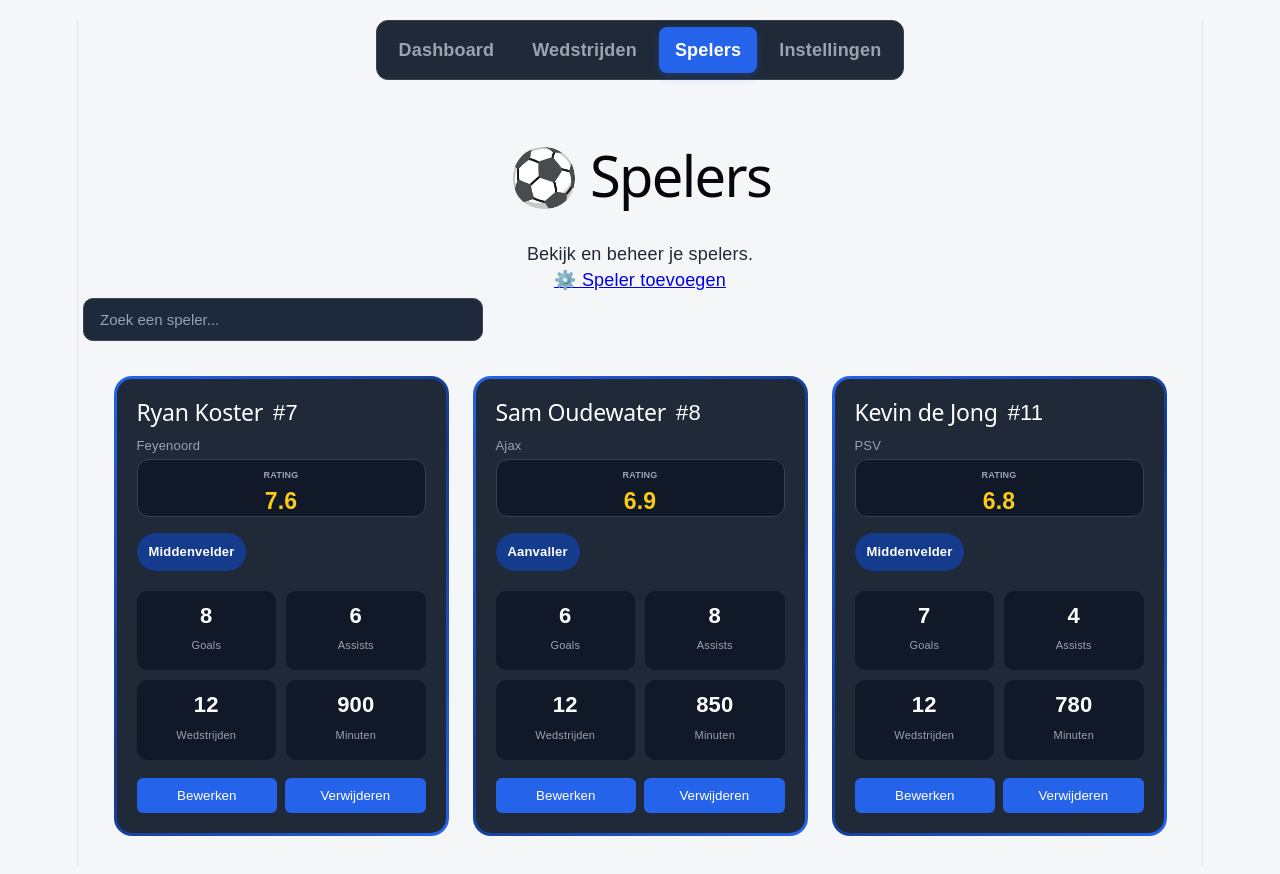
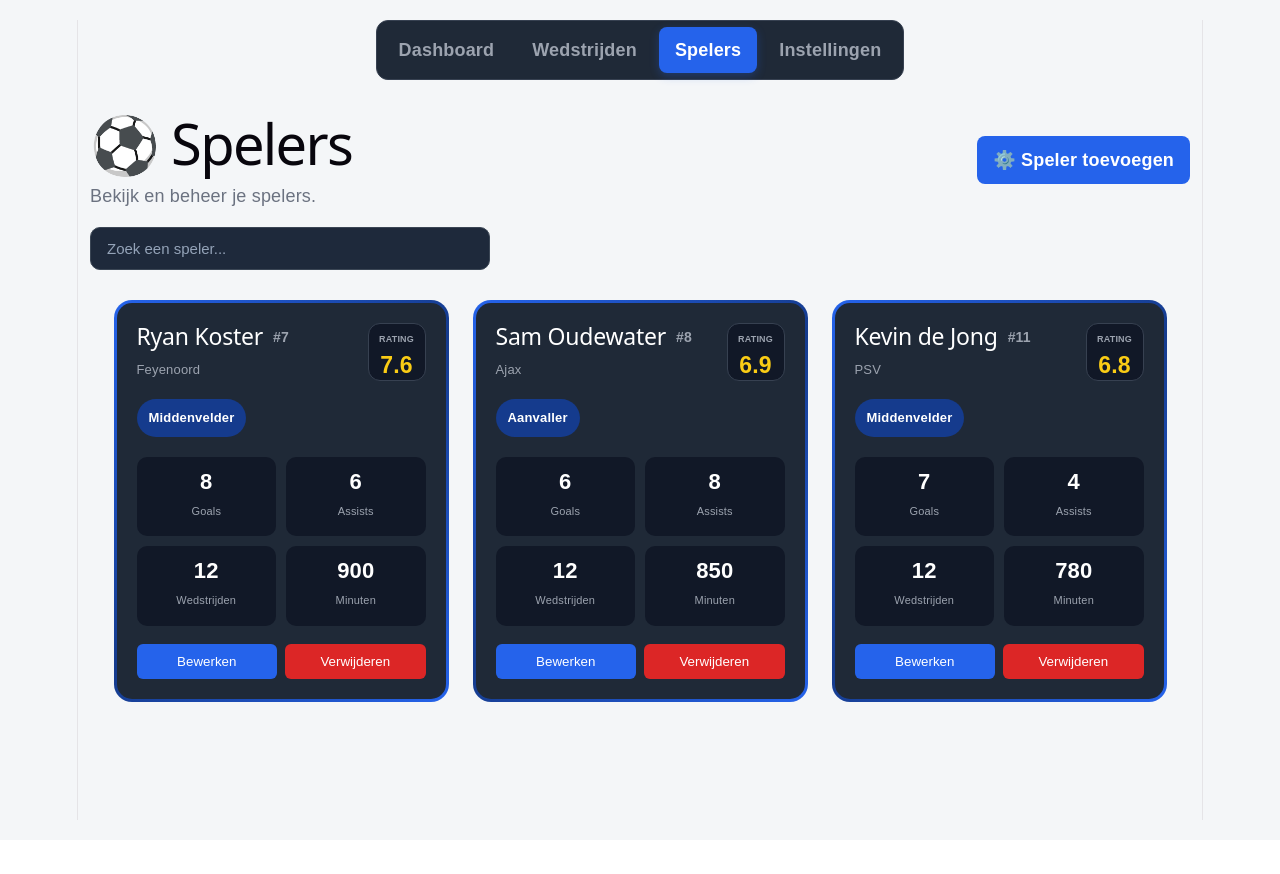
Before and after one commit to Ryan050409/simpel-design, a React (Vite) app: page /spelers in a window 1280 px wide. Shown: the top 874 px of the page. After the commit the page ends 840 px from the top, so only its background shows below. Built offline with nearby package versions, Linux system fonts and the light colour scheme.

Commit message:
spelerspagina met css wat netter aan het makn

```diff
--- a/src/App.css
+++ b/src/App.css
@@ -287,6 +287,82 @@ nav a.active {
   gap: 24px;
   max-width: 1100px;
   margin: 30px auto;
+}
+.players-page {
+  width: 100%;
+}
+
+.players-page-header {
+  display: flex;
+  align-items: center;
+  justify-content: space-between;
+  gap: 20px;
+  max-width: 1100px;
+  margin: 0 auto 18px;
+  text-align: left;
+}
+
+.players-page-header h1 {
+  margin: 0 0 6px;
+}
+
+.players-page-header p {
+  margin: 0;
+  color: #6b7280;
+}
+
+.add-player-button {
+  flex-shrink: 0;
+  padding: 11px 16px;
+  border-radius: 8px;
+  background: #2563eb;
+  color: white;
+  text-decoration: none;
+  font-weight: 600;
+  transition:
+    background 0.2s ease,
+    transform 0.2s ease;
+}
+
+.add-player-button:hover {
+  background: #1d4ed8;
+  transform: translateY(-1px);
+}
+
+.player-card-header {
+  display: flex;
+  align-items: flex-start;
+  justify-content: space-between;
+  gap: 15px;
+}
+
+.player-number {
+  color: #9ca3af;
+  font-size: 14px;
+  font-weight: bold;
+}
+
+.player-stat {
+  background: #111827;
+  border-radius: 10px;
+  padding: 12px;
+  text-align: center;
+}
+
+.player-actions .edit-button {
+  background: #2563eb;
+}
+
+.player-actions .delete-button {
+  background: #dc2626;
+}
+
+.player-actions .edit-button:hover {
+  background: #1d4ed8;
+}
+
+.player-actions .delete-button:hover {
+  background: #b91c1c;
 }
 .player-card {
   position: relative;
@@ -647,12 +723,6 @@ nav a.active {
 @media (min-width: 701px) and (max-width: 900px) {
   body {
     padding: 20px;
-  }
-
-  .player-card {
-    margin-left: auto;
-    margin-right: auto;
-    max-width: 600px;
   }
 
   .modal {
@@ -1289,12 +1359,15 @@ nav a.active {
 }
 .player-search {
   width: 100%;
-  max-width: 400px;
-  margin: 0 0 24px;
+  max-width: 1100px;
+  margin: 0 auto 20px;
+  text-align: left;
 }
 
 .player-search input {
   width: 100%;
+  max-width: 400px;
+  margin: 0;
   padding: 12px 16px;
   border: 1px solid #3b4655;
   border-radius: 10px;
@@ -1324,3 +1397,26 @@ nav a.active {
   text-align: center;
   font-size: 15px;
 }
+@media (max-width: 700px) {
+  .players-page-header {
+    flex-direction: column;
+    align-items: stretch;
+    text-align: center;
+  }
+
+  .add-player-button {
+    text-align: center;
+  }
+}
+.players > p {
+  grid-column: 1 / -1;
+  width: 100%;
+  margin: 0;
+  padding: 16px;
+  border-radius: 10px;
+  background: #1f2937;
+  color: #9ca3af;
+  text-align: center;
+  font-size: 15px;
+  border: 1px solid #374151;
+}
```
